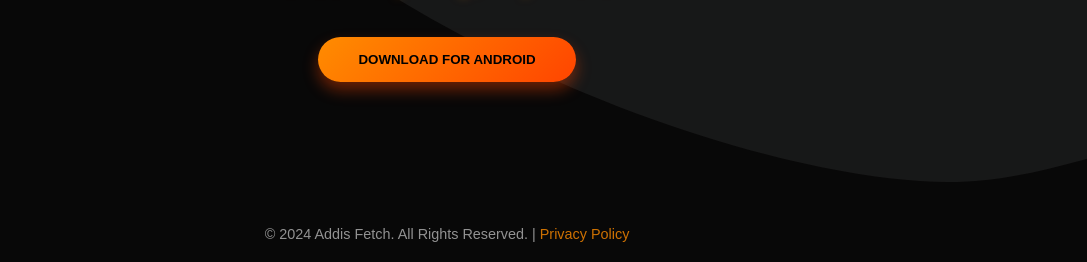
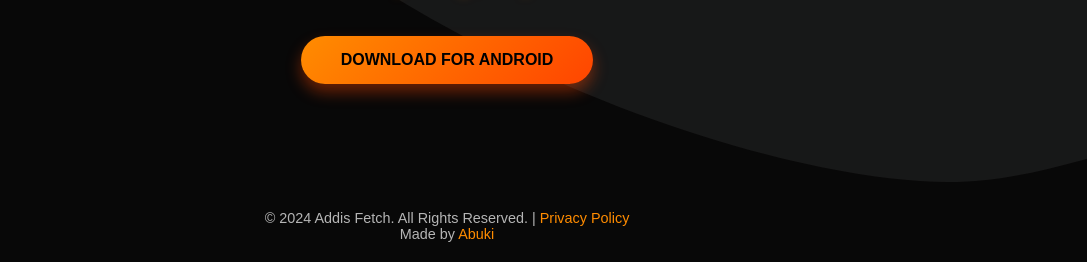
Before and after one commit to abuki43/Addis-FetchET, a plain HTML site: page index.html in a window 1280 px wide. Shown: the part 538-800 px from the top of the page, without its empty margins (193-1280 px from the left). Drawn offline with Linux system fonts and the light colour scheme.

Commit message:
apk added

```diff
--- a/index.html
+++ b/index.html
@@ -28,12 +28,19 @@
       <div class="title">Addis Fetch</div>
       <div class="subtitle">Order Anything, Anywhere</div>
       <div class="download-buttons">
-        <button class="download-button">Download for Android</button>
+        <a
+          class="download-button"
+          download="AddisFetch.apk"
+          href="./Addis-Fetch.apk"
+        >
+          Download for Android
+        </a>
       </div>
     </div>
     <div class="footer">
       &copy; 2024 Addis Fetch. All Rights Reserved. |
       <a href="#">Privacy Policy</a>
+      <div>Made by <a href="https://t.me/Abking1" class="myName">Abuki</a></div>
     </div>
   </body>
 </html>
--- a/style.css
+++ b/style.css
@@ -123,6 +123,7 @@ html {
   cursor: pointer;
   transition: transform 0.3s ease, box-shadow 0.3s ease;
   box-shadow: 0 8px 15px rgba(255, 69, 0, 0.4);
+  text-decoration: none;
 }
 
 .download-button:hover {
@@ -137,18 +138,22 @@ html {
   width: 100%;
   text-align: center;
   font-size: 0.9em;
-  opacity: 0.8;
   color: rgba(255, 255, 255, 0.7);
+  z-index: 3;
 }
 
 .footer a {
   color: #ff8c00;
   text-decoration: none;
+  cursor: pointer;
   transition: color 0.3s ease;
+  opacity: 1;
 }
 
 .footer a:hover {
   color: #ff4500;
+  cursor: pointer;
+  opacity: 1;
 }
 
 /* Responsive Adjustments */
```
Also changed, not shown: 1 other file.
